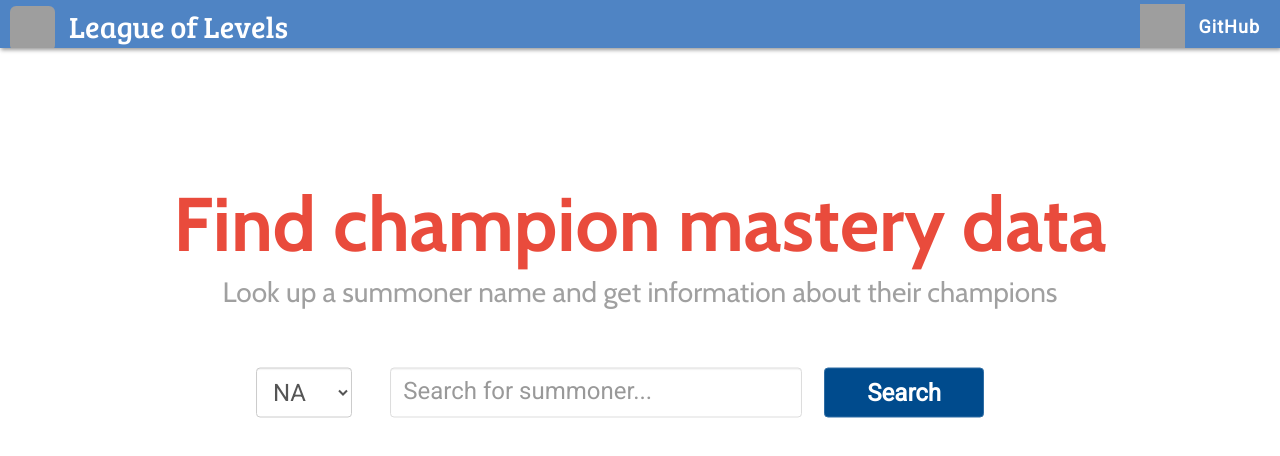
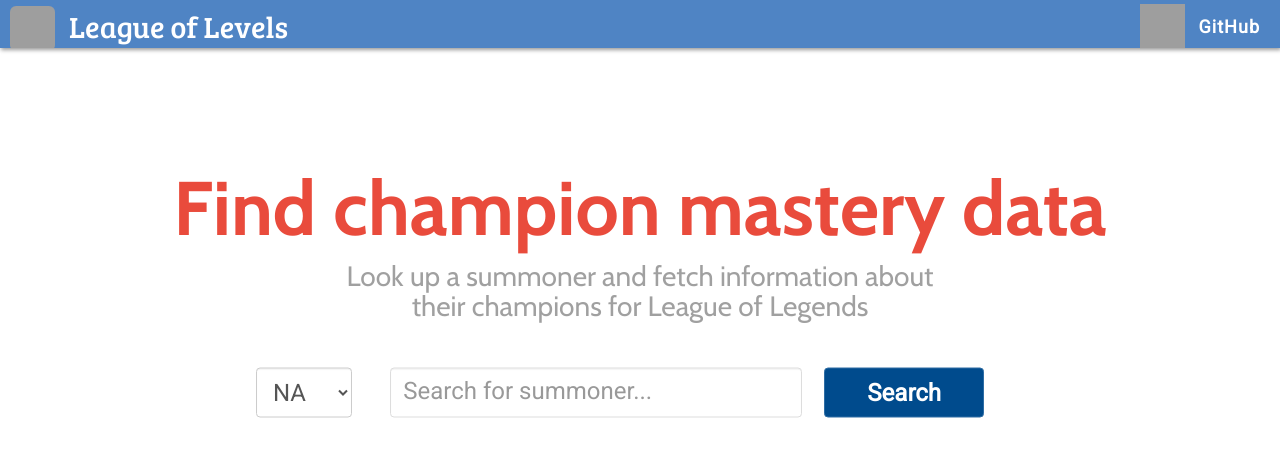
Before and after one commit to mingli1/league-of-levels, a React (Create React App) app: page / in a window 1280 px wide. Shown: the top 456 px of the page. Built offline with nearby package versions, Linux system fonts and the light colour scheme; no server answers; grey boxes are pictures that could not be loaded.

Commit message:
minor text changes

```diff
--- a/src/components/Home.js
+++ b/src/components/Home.js
@@ -17,7 +17,8 @@
                 <Search home={true} />
                 <div className="title">
                     <h1 id="large-header">Find champion mastery data</h1>
-                    <h4 id="sub-header">Look up a summoner name and get information about their champions</h4>
+                    <h4 id="sub-header">Look up a summoner and fetch information
+                        about <br />their champions for League of Legends</h4>
                 </div>
             </div>
         );
--- a/src/components/Mastery.js
+++ b/src/components/Mastery.js
@@ -218,7 +218,8 @@
 
                 <div className="row footer">
                     <div className="col-xs-12">
-                        <p id="note">Note: Champions not displayed have not been played by this summoner.</p>
+                        <p id="note">Note: Champions not displayed have not been played by this summoner
+                        or not played in game modes where points are received.</p>
                     </div>
                 </div>
             </div>
```
